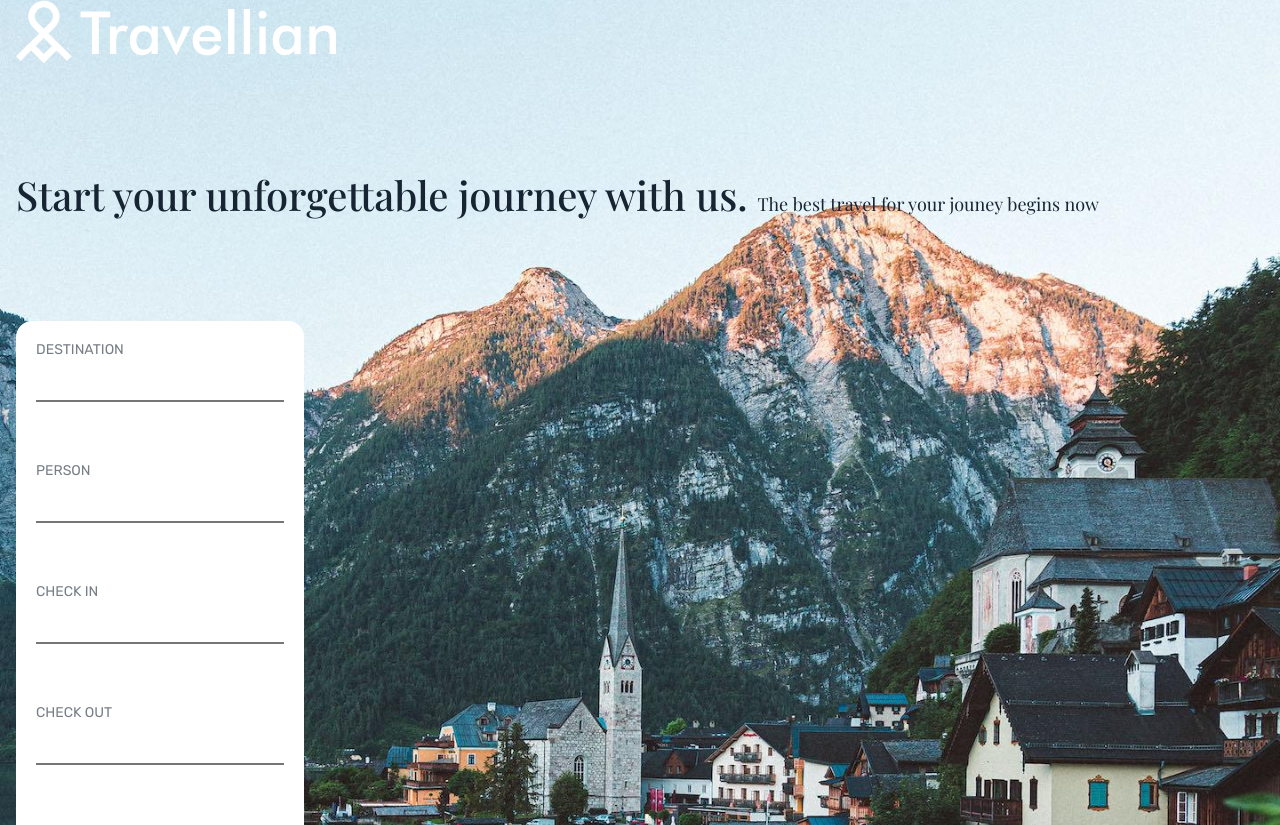
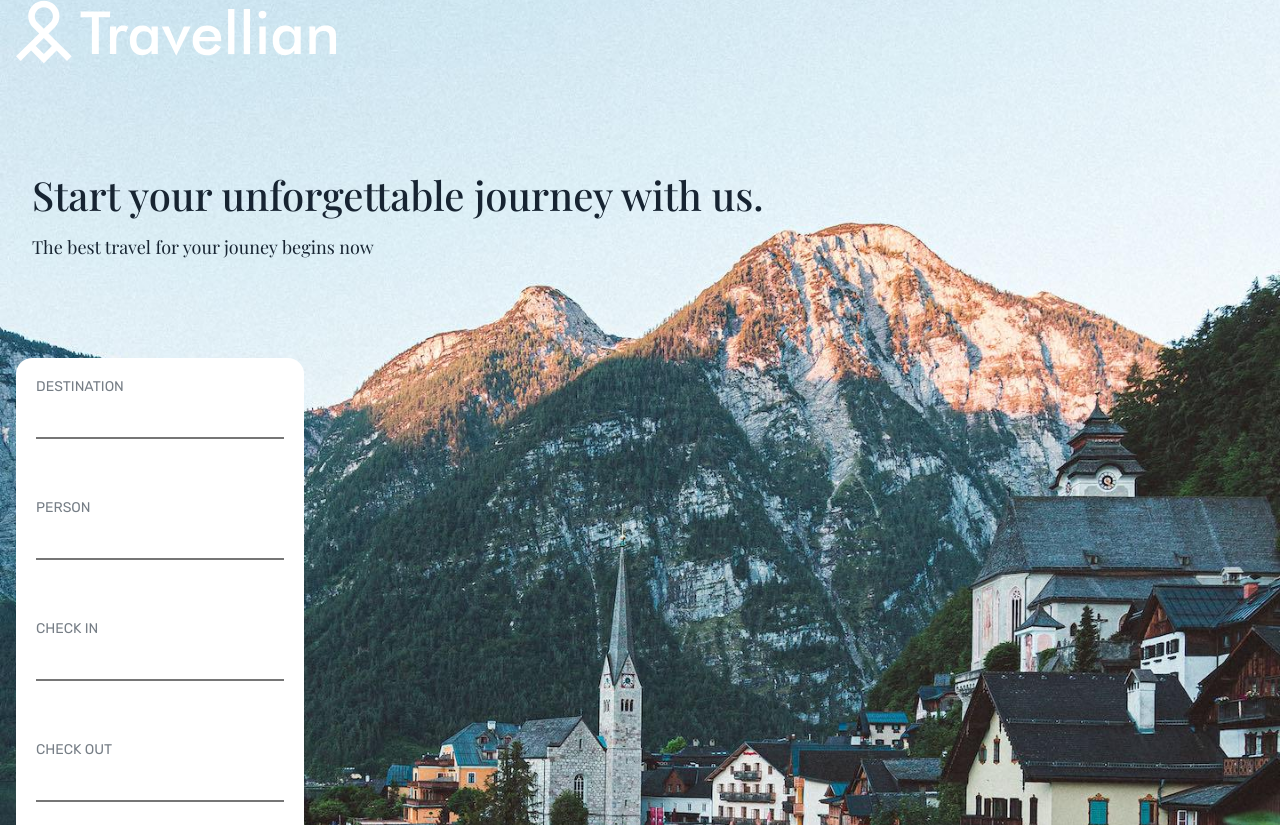
Before and after one commit to Arii343/202304-w1chWE-ariadna-ca-izares-isaias-malvar, a website: page app/index.html in a window 1280 px wide. Shown: the top 825 px of the page. Drawn offline with nearby package versions, Linux system fonts and the light colour scheme; files that its build step writes are made by us from their sources.

Commit message:
Added more styling to titles and subtitles

```diff
--- a/app/sass/components/_journey-search.scss
+++ b/app/sass/components/_journey-search.scss
@@ -11,6 +11,14 @@
   background-image: url("../../images/background.jpg");
   background-size: cover;
   background-position: center;
+
+  .journey-search__sub-header {
+    display: flex;
+    flex-direction: column;
+    align-items: flex-start;
+    margin-left: functions.toRem(16);
+    margin-right: functions.toRem(16);
+  }
 
   .journey-search__title {
     color: $clr-secondary;
```
